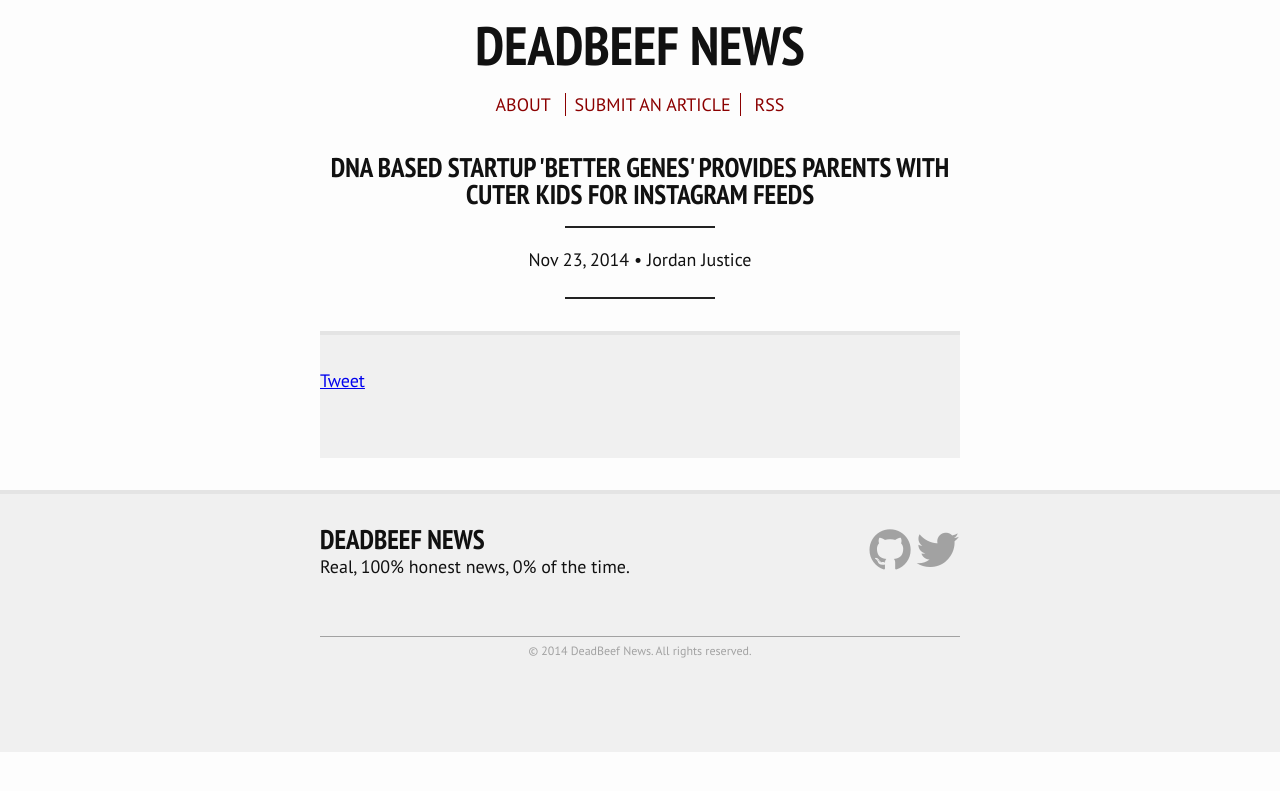
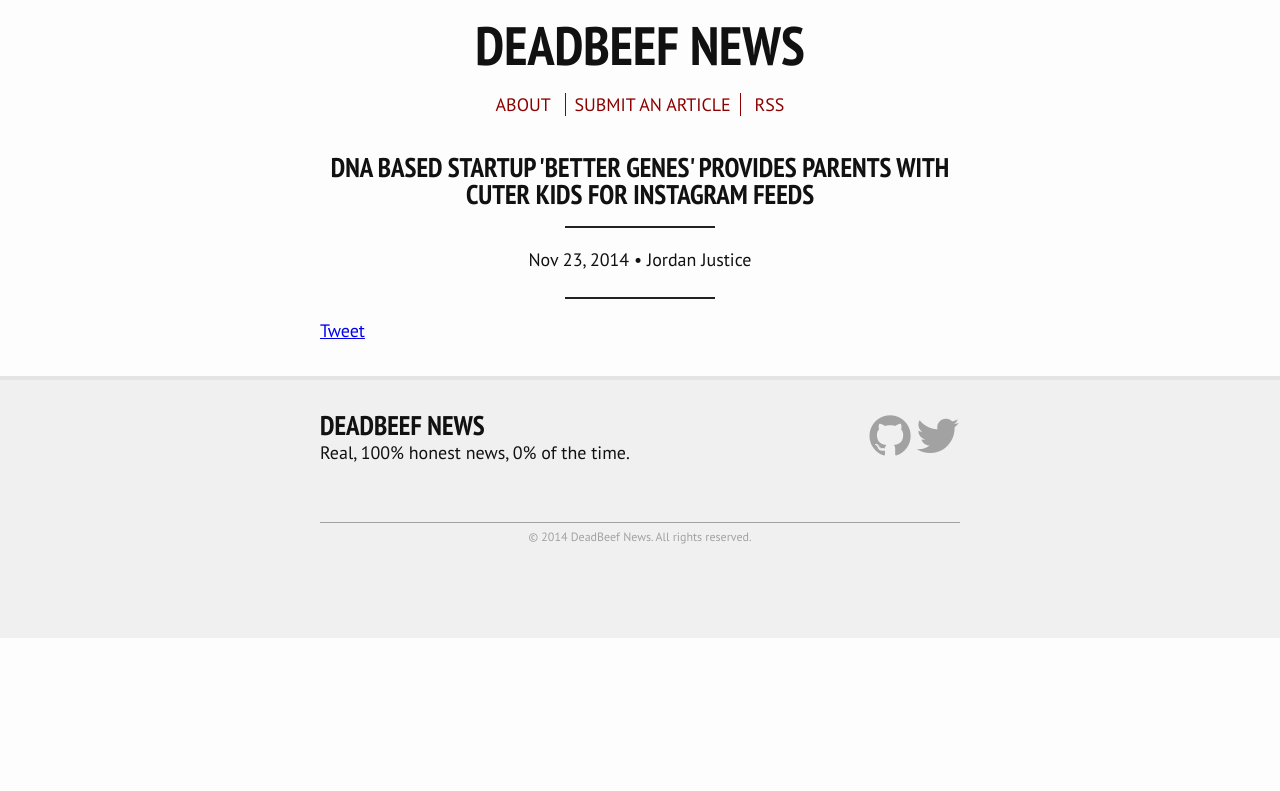
Before and after one commit to deadbeefnews/deadbeefnews.github.io, a Jekyll site: the page built from _posts/2014-11-23-better-genes.markdown, in a window 1280 px wide. Shown: the top 791 px of the page. Built offline with Jekyll 4.4.1, drawn with Linux system fonts in a browser that asks for light colours; nearby versions of some CDN libraries; comment, search, counter and statistics services are not loaded.

Commit message:
Get rid of footer tag

```diff
--- a/_layouts/post.html
+++ b/_layouts/post.html
@@ -14,9 +14,7 @@ layout: default
     {{ content }}
   </article>
 
-  <footer>
-    <a href="https://twitter.com/share" class="twitter-share-button" data-via="deadbeefnews">Tweet</a>
-    <script>!function(d,s,id){var js,fjs=d.getElementsByTagName(s)[0],p=/^http:/.test(d.location)?'http':'https';if(!d.getElementById(id)){js=d.createElement(s);js.id=id;js.src=p+'://platform.twitter.com/widgets.js';fjs.parentNode.insertBefore(js,fjs);}}(document, 'script', 'twitter-wjs');</script>
-  </footer>
+  <a href="https://twitter.com/share" class="twitter-share-button" data-via="deadbeefnews">Tweet</a>
+  <script>!function(d,s,id){var js,fjs=d.getElementsByTagName(s)[0],p=/^http:/.test(d.location)?'http':'https';if(!d.getElementById(id)){js=d.createElement(s);js.id=id;js.src=p+'://platform.twitter.com/widgets.js';fjs.parentNode.insertBefore(js,fjs);}}(document, 'script', 'twitter-wjs');</script>
 
 </div>
```
